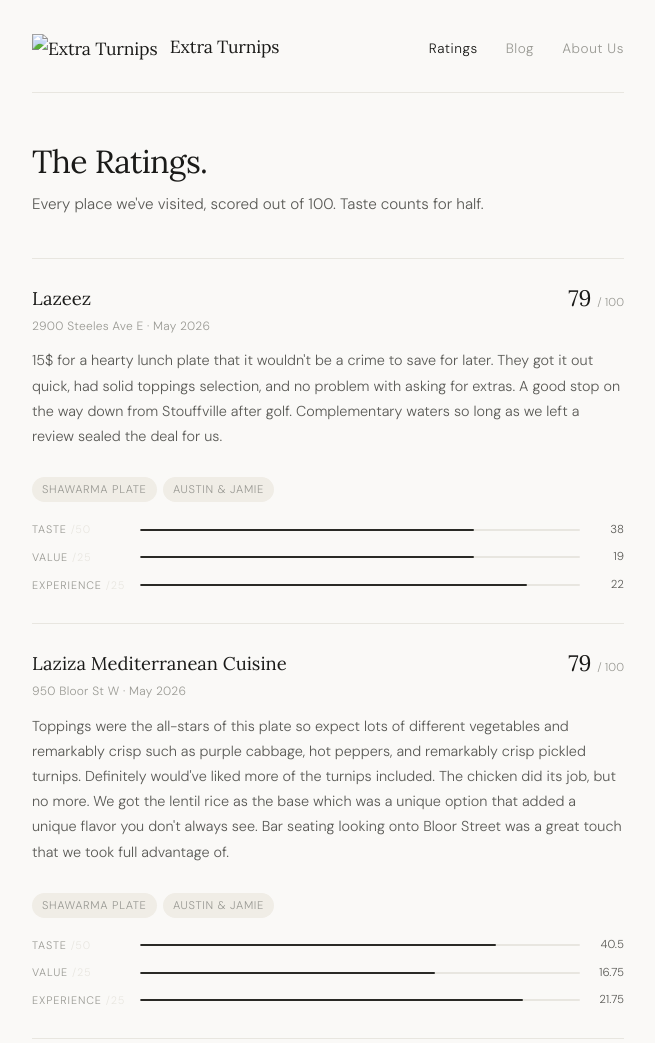
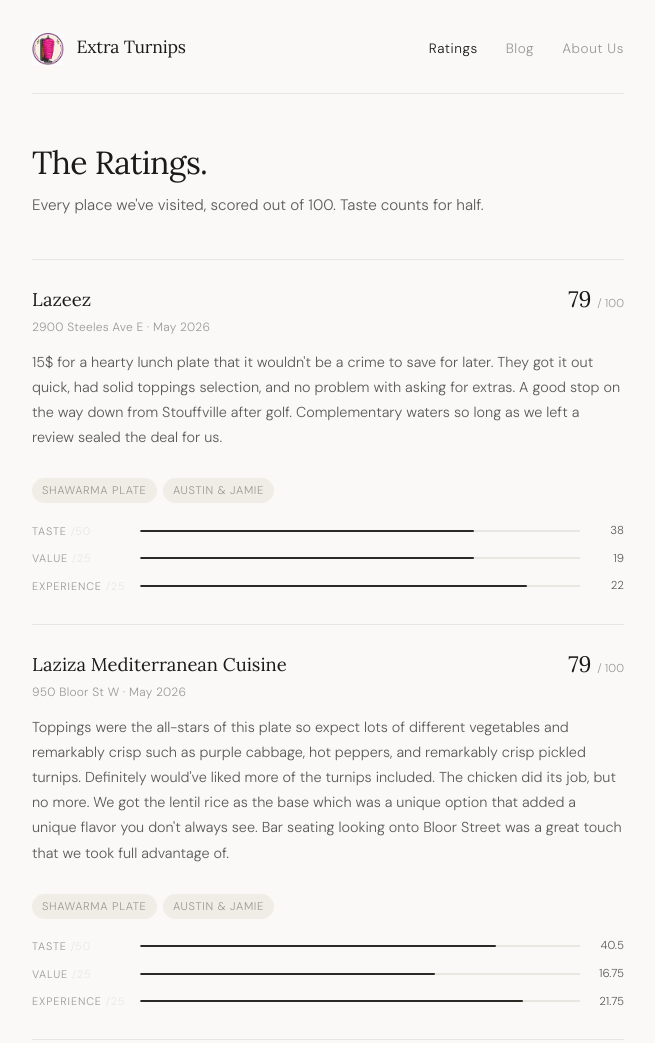
Before and after one commit to ExtraTurnipsCo/ExtraTurnips, a plain HTML site: page index.html in a window 1280 px wide. Shown: the top 1043 px of the page, without its empty margins (312-967 px from the left). Drawn offline with Linux system fonts and the light colour scheme.

Commit message:
Update index.html

```diff
--- a/index.html
+++ b/index.html
@@ -82,7 +82,7 @@
   <div class="container">
     <nav>
       <span class="nav-logo" onclick="show('ratings')">
-  <img src="logo.png" alt="Extra Turnips" style="height:32px; width:auto; vertical-align:middle; margin-right:8px;">
+  <img src="ExtraTurnipslogo.png" alt="Extra Turnips" style="height:32px; width:auto; vertical-align:middle; margin-right:8px;">
   Extra Turnips
 </span>
       <ul class="nav-links">
```
